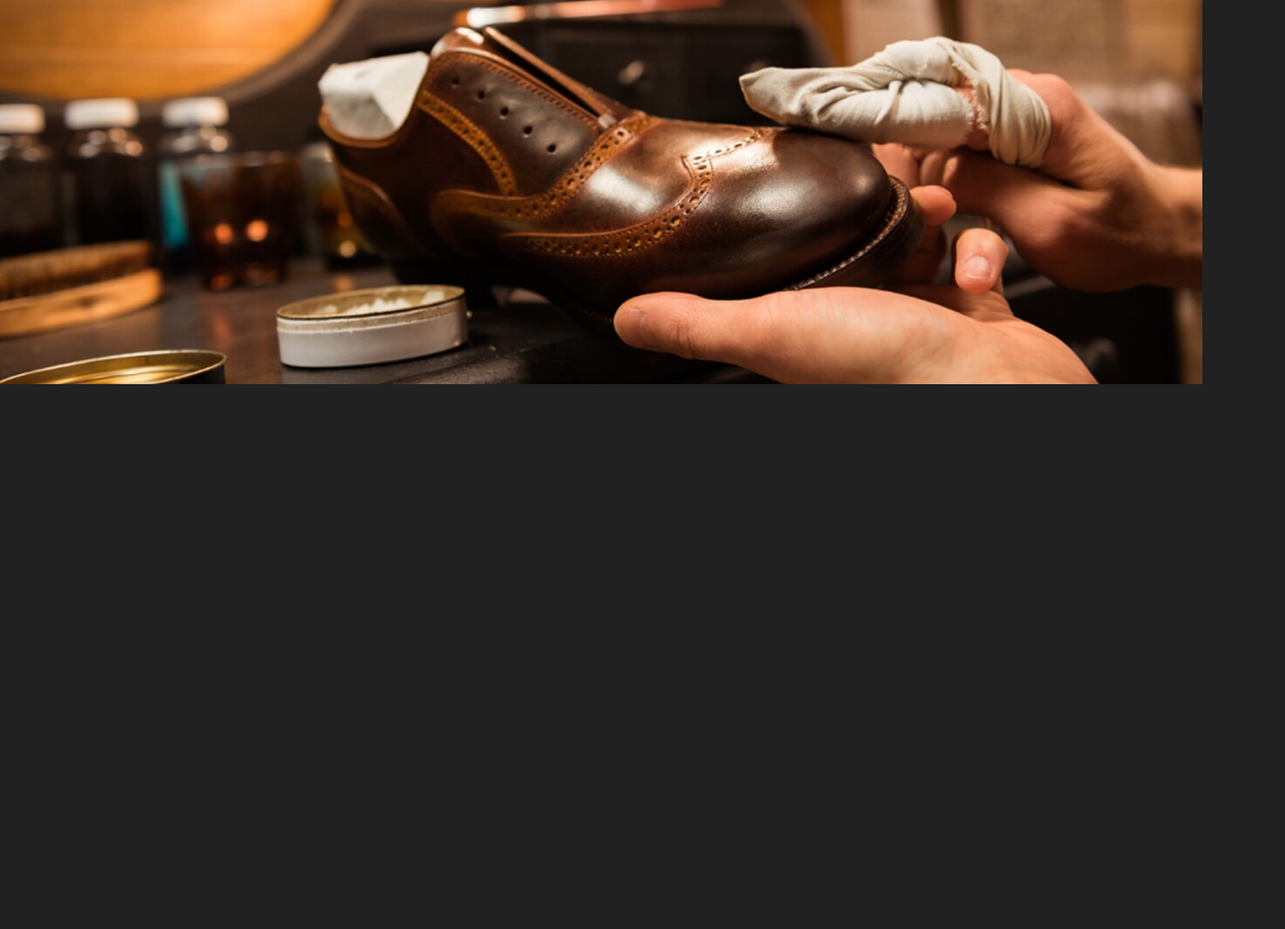
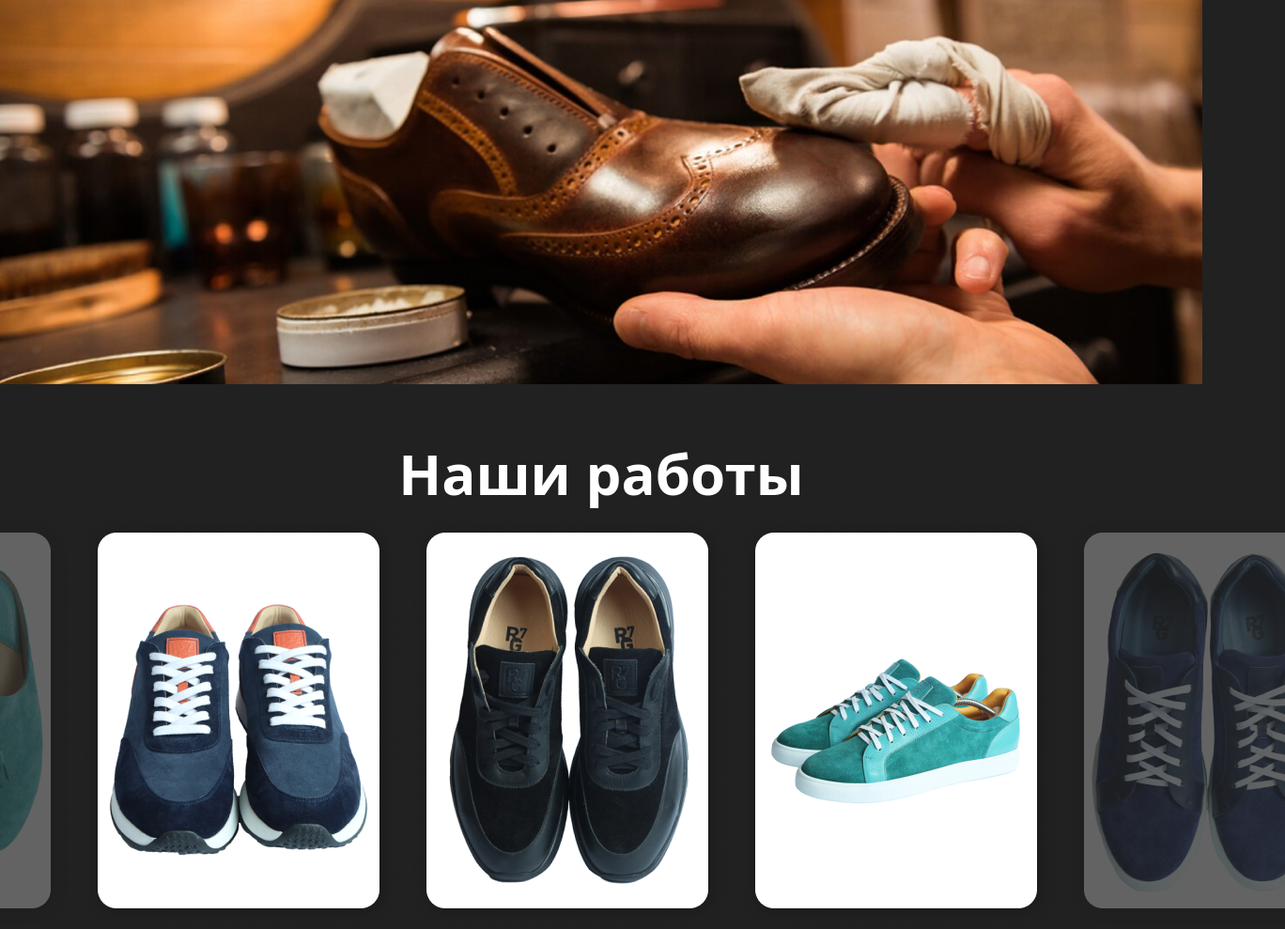
Before and after one commit to maga76/obuw, a website: page src/page4.html in a window 1280 px wide. Shown: the part 321-1310 px from the top of the page at 94% size, 1368 px wide, since content can reach past the window. Before the commit the page ends 800 px from the top, so only its background shows below. Drawn offline with Linux system fonts and the light colour scheme; files whose address does not match are found by name.

Commit message:
section2 p4

```diff
--- a/src/page4.html
+++ b/src/page4.html
@@ -32,6 +32,16 @@
         <section>
             <img src="./image/Group 2.png" alt="">
         </section>
+        <section class="max-w-[1200px] m-auto">
+            <p class="text-[60px] font-semibold text-center mt-[50px]">Наши работы</p>
+            <div class="flex gap-[10px] ml-[-200px]">
+                <img src="./image/card1.png" alt="">
+                <img src="./image/card2.png" alt="">
+                <img src="./image/card3.png" alt="">
+                <img src="./image/card4.png" alt="">
+                <img src="./image/card5.png" alt="">
+            </div>
+        </section>
     </main>
 </body>
 </html>
```
